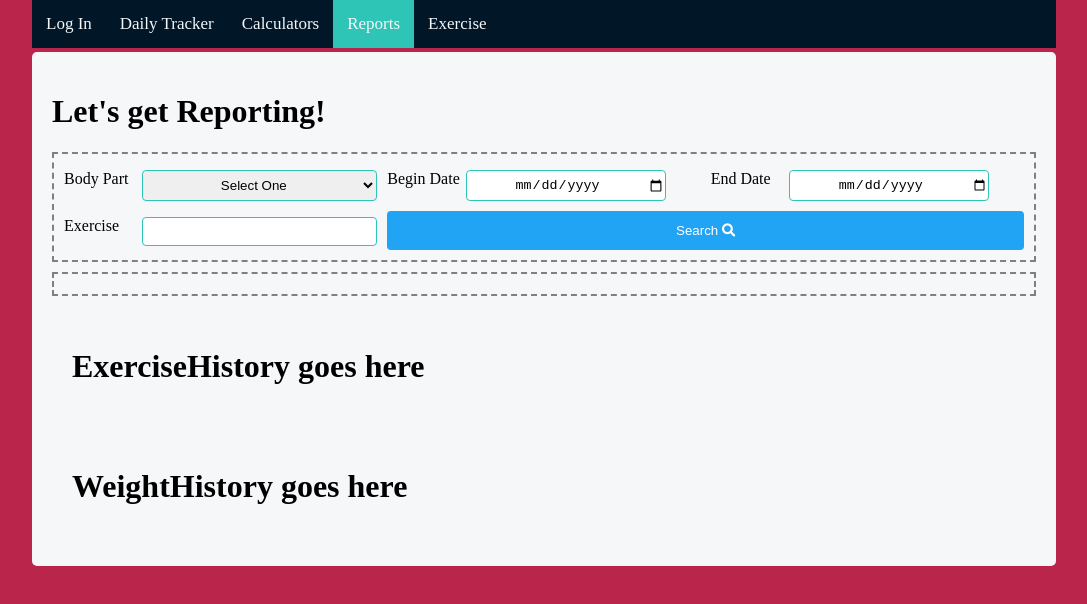
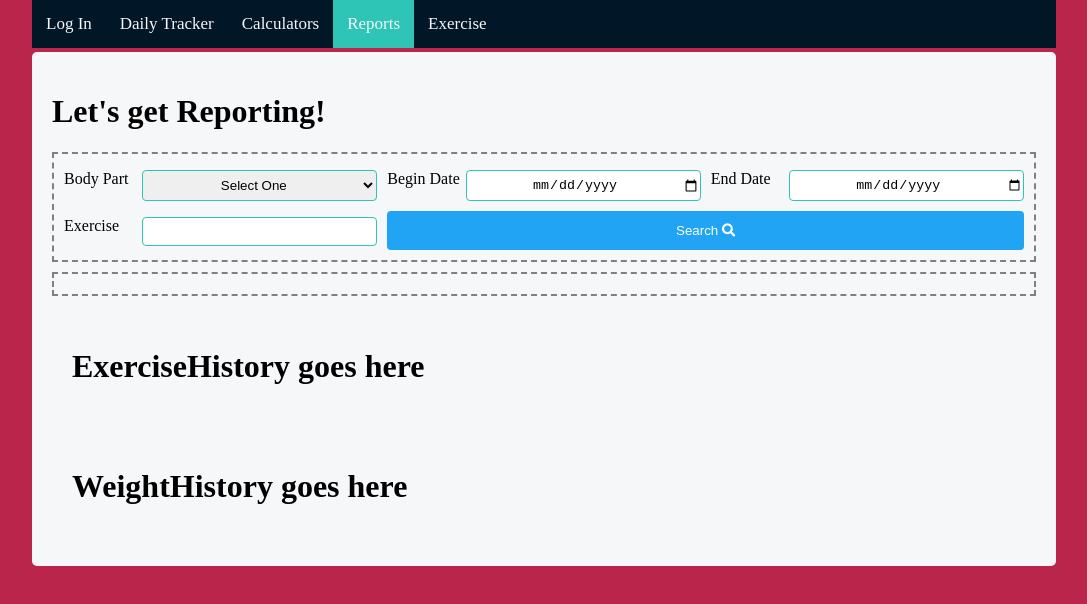
Before and after one commit to fl0at-on/XR-CZ, a React (Create React App) app: page /report in a window 1280 px wide. Shown: the top 604 px of the page, without its empty margins (96-1183 px from the left). Built offline with nearby package versions, Linux system fonts and the light colour scheme.

Commit message:
Adjusting filter input type=date width

```diff
--- a/src/components/Filter/Filter.css
+++ b/src/components/Filter/Filter.css
@@ -1,9 +1,5 @@
 ul li {
   list-style-type: none;
-}
-
-input[type="date"] {
-  width: 200px;
 }
 
 .col-25 {
```
